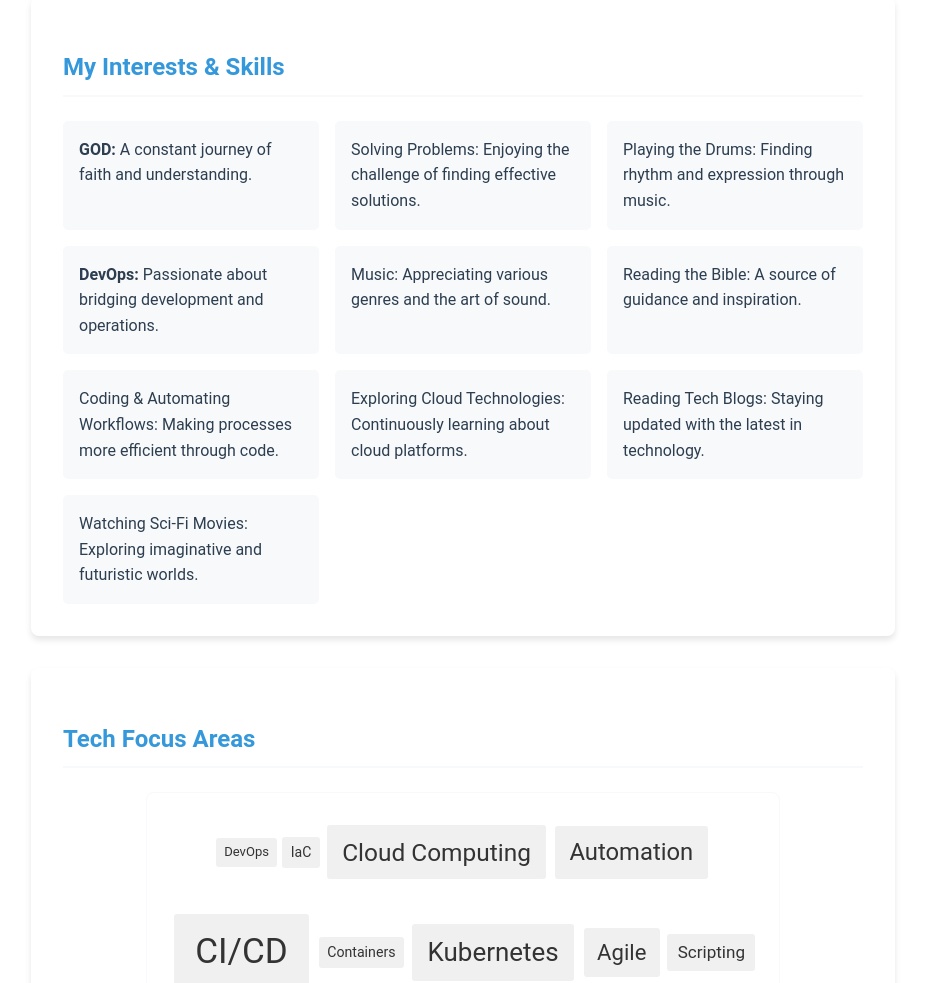
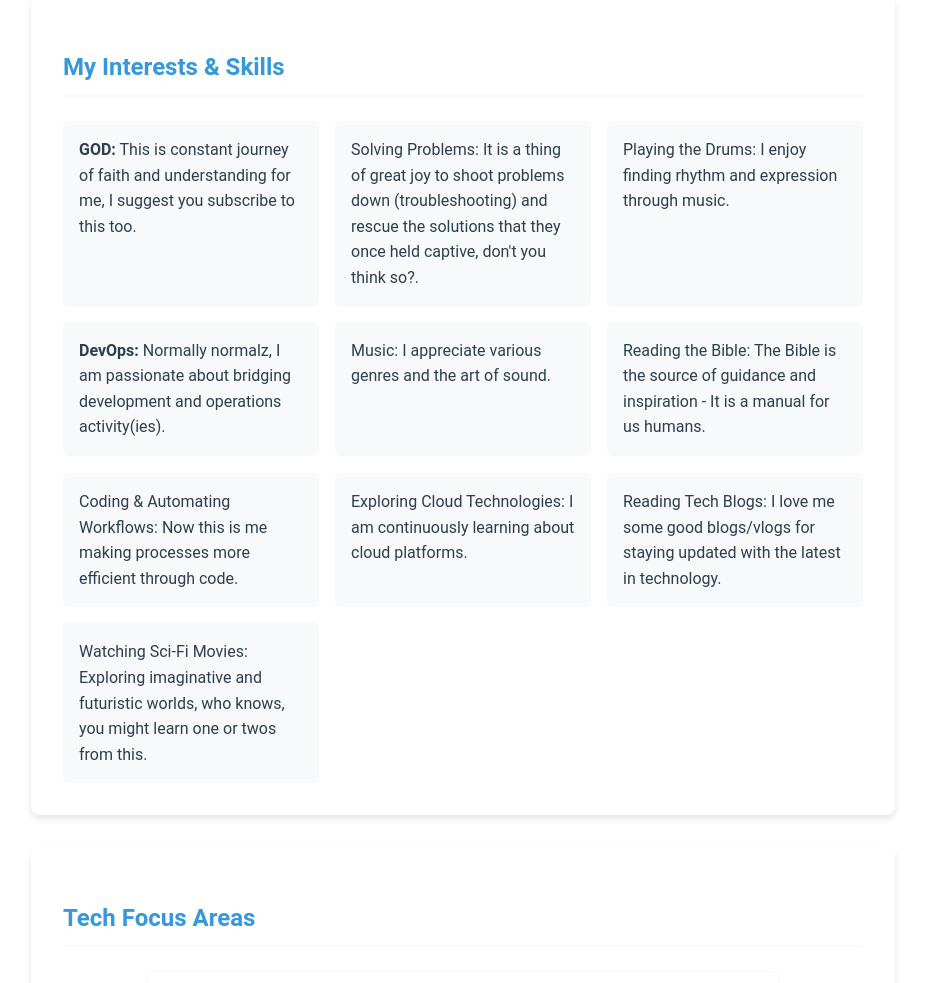
Before and after one commit to ImmanuelOkose/ImmanuelOkose.github.io, a plain HTML site: page index.html in a window 1280 px wide. Shown: the part 740-1723 px from the top of the page, without its empty margins (177-1102 px from the left). Drawn offline with Linux system fonts and the light colour scheme.

Commit message:
fix some text write-ups

```diff
--- a/index.html
+++ b/index.html
@@ -35,16 +35,16 @@
     <section id="interests">
         <h2>My Interests & Skills</h2>
         <div class="animated-items">
-            <div class="skill-item"><strong>GOD:</strong> A constant journey of faith and understanding.</div>
-            <div class="skill-item">Solving Problems: Enjoying the challenge of finding effective solutions.</div>
-            <div class="skill-item">Playing the Drums: Finding rhythm and expression through music.</div>
-            <div class="skill-item"><strong>DevOps:</strong> Passionate about bridging development and operations.</div>
-            <div class="skill-item">Music: Appreciating various genres and the art of sound.</div>
-            <div class="skill-item">Reading the Bible: A source of guidance and inspiration.</div>
-            <div class="skill-item">Coding & Automating Workflows: Making processes more efficient through code.</div>
-            <div class="skill-item">Exploring Cloud Technologies: Continuously learning about cloud platforms.</div>
-            <div class="skill-item">Reading Tech Blogs: Staying updated with the latest in technology.</div>
-            <div class="skill-item">Watching Sci-Fi Movies: Exploring imaginative and futuristic worlds.</div>
+            <div class="skill-item"><strong>GOD:</strong> This is constant journey of faith and understanding for me, I suggest you subscribe to this too.</div>
+            <div class="skill-item">Solving Problems: It is a thing of great joy to shoot problems down (troubleshooting) and rescue the solutions that they once held captive, don't you think so?.</div>
+            <div class="skill-item">Playing the Drums: I enjoy finding rhythm and expression through music.</div>
+            <div class="skill-item"><strong>DevOps:</strong> Normally normalz, I am passionate about bridging development and operations activity(ies).</div>
+            <div class="skill-item">Music: I appreciate various genres and the art of sound.</div>
+            <div class="skill-item">Reading the Bible: The Bible is the source of guidance and inspiration - It is a manual for us humans.</div>
+            <div class="skill-item">Coding & Automating Workflows: Now this is me making processes more efficient through code.</div>
+            <div class="skill-item">Exploring Cloud Technologies: I am continuously learning about cloud platforms.</div>
+            <div class="skill-item">Reading Tech Blogs: I love me some good blogs/vlogs for staying updated with the latest in technology.</div>
+            <div class="skill-item">Watching Sci-Fi Movies: Exploring imaginative and futuristic worlds, who knows, you might learn one or twos from this.</div>
         </div>
     </section>
 
```
